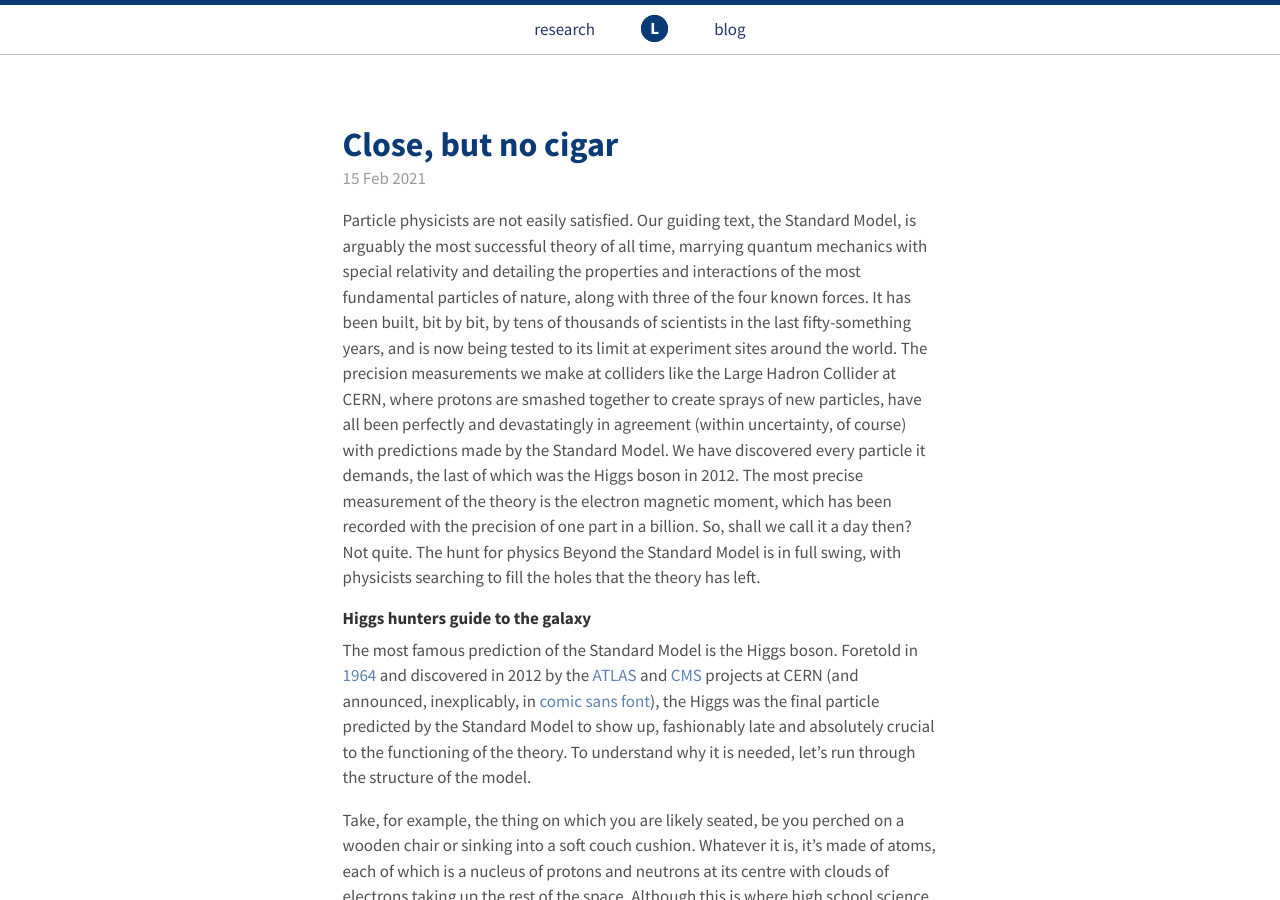
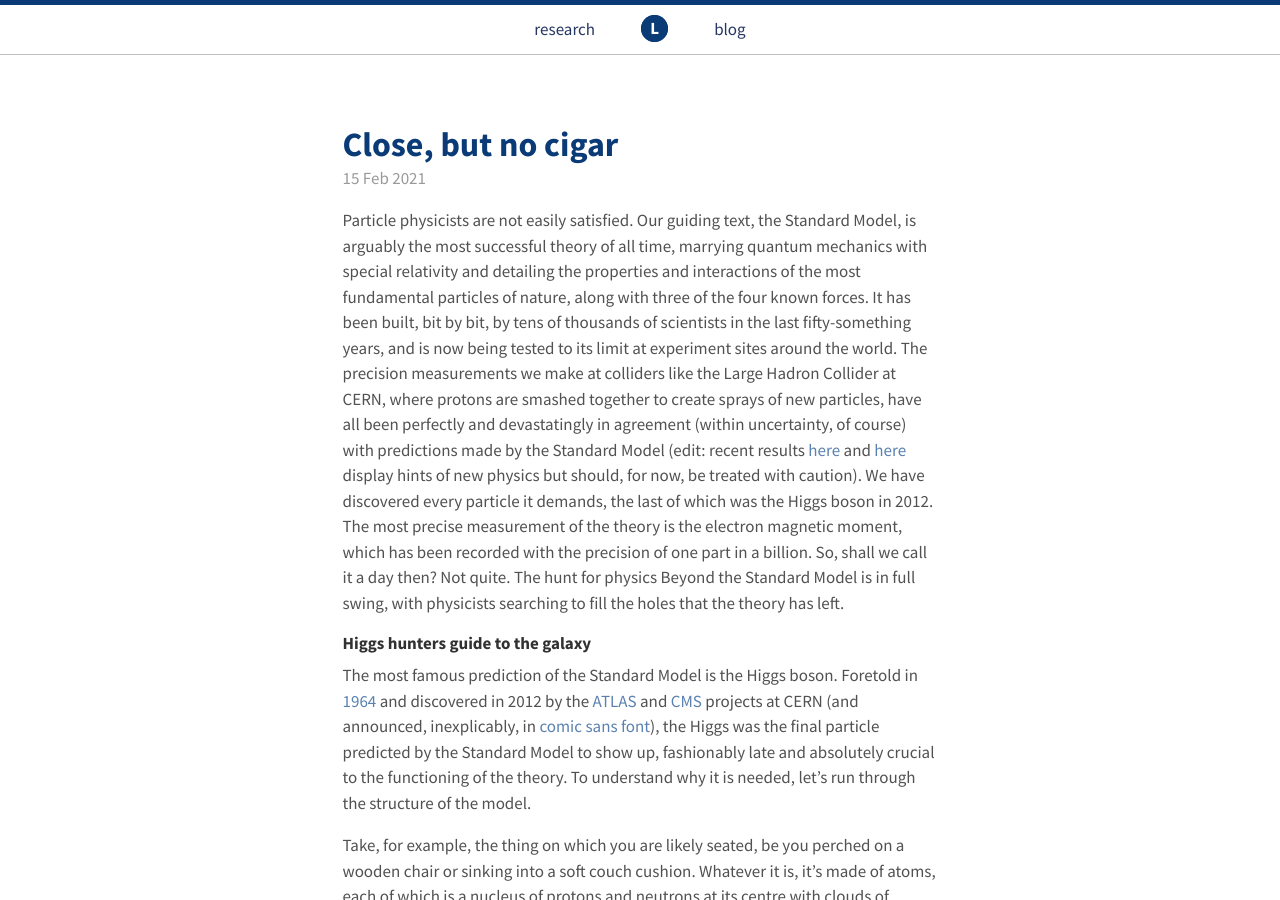
Before and after one commit to lhmason/lhmason.github.io, a Jekyll site: the page built from blog/_posts/2021-02-15-bsm.md, in a window 1280 px wide and 900 px high. Built offline with Jekyll 4.4.1, drawn with Linux system fonts in a browser that asks for light colours.

Commit message:
Update 2021-02-15-bsm.md

```diff
--- a/blog/_posts/2021-02-15-bsm.md
+++ b/blog/_posts/2021-02-15-bsm.md
@@ -11,7 +11,7 @@ marrying quantum mechanics with special relativity and detailing the properties
 nature, along with three of the four known forces. It has been built, bit by bit, by tens of thousands of scientists in the last
 fifty-something years, and is now being tested to its limit at experiment sites around the world. The precision measurements we make at
 colliders like the Large Hadron Collider at CERN, where protons are smashed together to create sprays of new particles, have all been
-perfectly and devastatingly in agreement (within uncertainty, of course) with predictions made by the Standard Model. We have discovered
+perfectly and devastatingly in agreement (within uncertainty, of course) with predictions made by the Standard Model (edit: recent results [here](https://cerncourier.com/a/fermilab-strengthens-muon-g-2-anomaly/) and [here](https://home.cern/news/news/physics/intriguing-new-result-lhcb-experiment-cern) display hints of new physics but should, for now, be treated with caution). We have discovered
 every particle it demands, the last of which was the Higgs boson in 2012. The most precise measurement of the theory is the electron
 magnetic moment, which has been recorded with the precision of one part in a billion. So, shall we call it a day then? Not quite. The
 hunt for physics Beyond the Standard Model is in full swing, with physicists searching to fill the holes that the theory has left.
```
